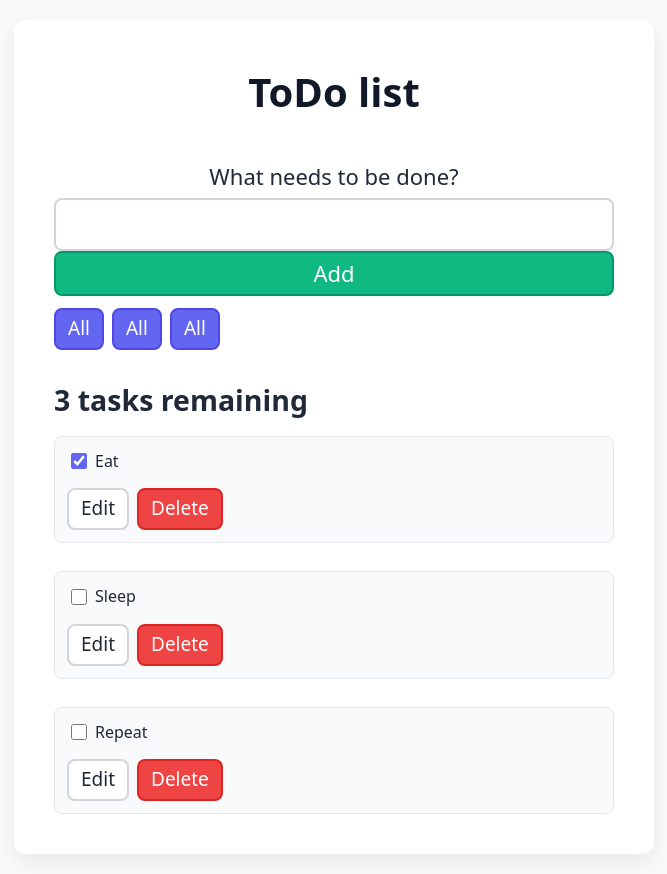
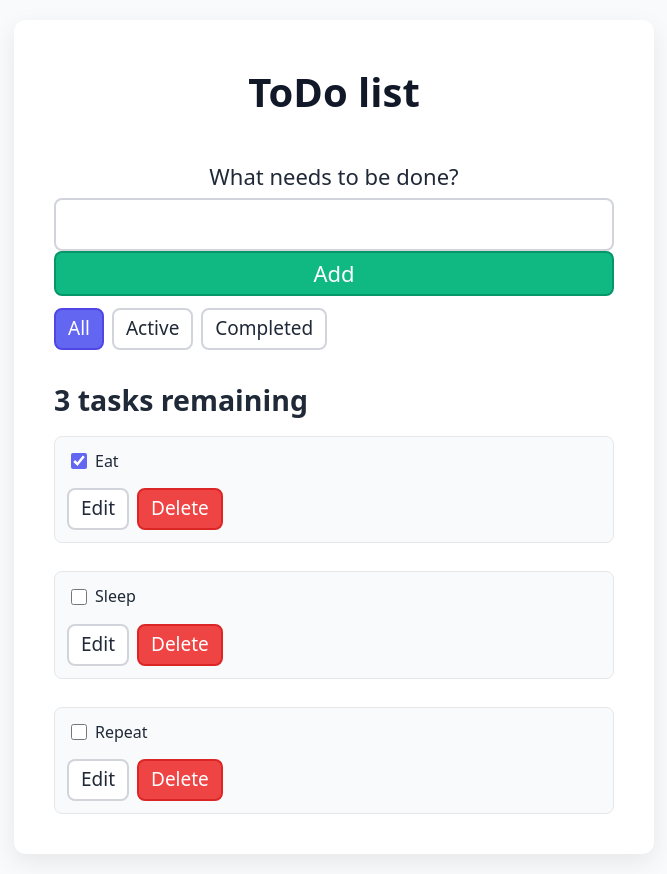
Before and after one commit to Rene-Hornak/react-todo-list, a React (Vite) app: page / in a window 1280 px wide. Shown: the whole page, without its empty margins (306-973 px from the left). Built offline with nearby package versions, Linux system fonts and the light colour scheme.

Commit message:
finished filter functionality app is finished and functional

```diff
--- a/src/App.jsx
+++ b/src/App.jsx
@@ -5,9 +5,33 @@
 import { useState } from "react";
 import { nanoid } from "nanoid"; // generates unique IDs for each new task
 
+// Object that stores filter names and their corresponding functions
+const FILTER_MAP = {
+    All: () => true,
+    Active: (task) => !task.completed,
+    Completed: (task) => task.completed
+}
+
+// This line creates an array of filter names from the FILTER_MAP object
+// The resulting array will be ["All", "Active", "Completed"]
+const FILTER_NAMES = Object.keys(FILTER_MAP);
+
 export default function App(props) {
     // State variable for all tasks (initially from props)
     const [tasks, setTasks] = useState(props.tasks);
+
+    // State variable for filter functionality (All, Active, Incomplete)
+    const [filter, setFilter] = useState("All");
+
+    // Create an array of <FilterButton /> components from the filter names
+    const filterList = FILTER_NAMES.map((name) => (
+        <FilterButton
+            key={name}
+            name={name}
+            isPressed={name === filter}
+            setFilter={setFilter}
+        />
+    ));
 
     // Function to add a new task to the list
     function addTask(name) {
@@ -54,7 +78,7 @@
     }
 
     // Create an array of <Todo /> components from the task list
-    const taskList = tasks?.map((task) => (
+    const taskList = tasks.filter(FILTER_MAP[filter]).map((task) => (
         <Todo
             id={task.id}
             name={task.name}
@@ -76,16 +100,15 @@
             <Form formSubmit={addTask} />
 
             <div className="filters btn-group stack-exception">
-                <FilterButton />
-                <FilterButton />
-                <FilterButton />
+                {filterList}
             </div>
 
             <h2 id="list-heading">{headingText}</h2>
             <ul
                 role="list"
                 className="todo-list stack-large stack-exception"
-                aria-labelledby="list-heading">
+                aria-labelledby="list-heading"
+            >
                 {taskList}
             </ul>
         </div>
--- a/src/components/FilterButton.jsx
+++ b/src/components/FilterButton.jsx
@@ -1,8 +1,13 @@
-export default function FilterButton() {
+export default function FilterButton(props) {
     return (
-        <button type="button" className="btn toggle-btn" aria-pressed="true">
+        <button
+            type="button"
+            className="btn toggle-btn"
+            aria-pressed={props.isPressed}
+            onClick={() => props.setFilter(props.name)}
+        >
             <span className="visually-hidden">Show </span>
-            <span>All</span>
+            <span>{props.name}</span>
             <span className="visually-hidden"> tasks</span>
         </button>
     );
```
